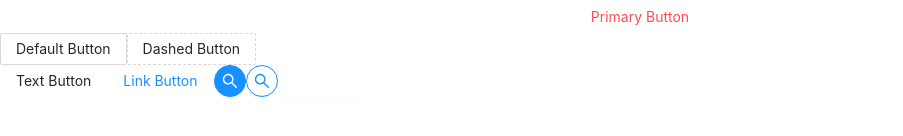
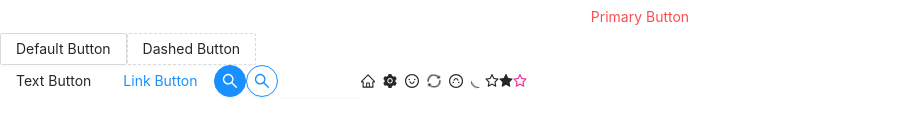
Before and after one commit to namgeek74/react-antd, a React (Create React App) app: page / in a window 1280 px wide. Shown: the part 330-466 px from the top of the page, without its empty margins (0-903 px from the left). Built offline with nearby package versions, Linux system fonts and the light colour scheme.

Commit message:
why we dont need to import and design icons package ?

```diff
--- a/src/App.js
+++ b/src/App.js
@@ -2,6 +2,15 @@ import { useState } from 'react';
 import 'antd/dist/antd.css';
 import { DatePicker, message, Alert, Button } from 'antd';
 import { SearchOutlined } from '@ant-design/icons';
+import {
+  HomeOutlined,
+  LoadingOutlined,
+  SettingFilled,
+  SmileOutlined,
+  SyncOutlined,
+} from '@ant-design/icons';
+import { Space } from 'antd';
+import { StarOutlined, StarFilled, StarTwoTone } from '@ant-design/icons';
 
 const App = () => {
   const [date, setDate] = useState(null);
@@ -27,8 +36,19 @@ const App = () => {
       <Button type="primary" shape="circle" icon={<SearchOutlined />} />
       <Button type="primary" shape="circle" icon={<SearchOutlined />} ghost />
       <Button ghost>
-      Primary
-    </Button>
+        Primary
+      </Button>
+      <Space>
+        <HomeOutlined />
+        <SettingFilled />
+        <SmileOutlined />
+        <SyncOutlined spin />
+        <SmileOutlined rotate={180} />
+        <LoadingOutlined />
+      </Space>
+      <StarOutlined />
+      <StarFilled />
+      <StarTwoTone twoToneColor="#eb2f96" />
     </>
   );
 };
```
